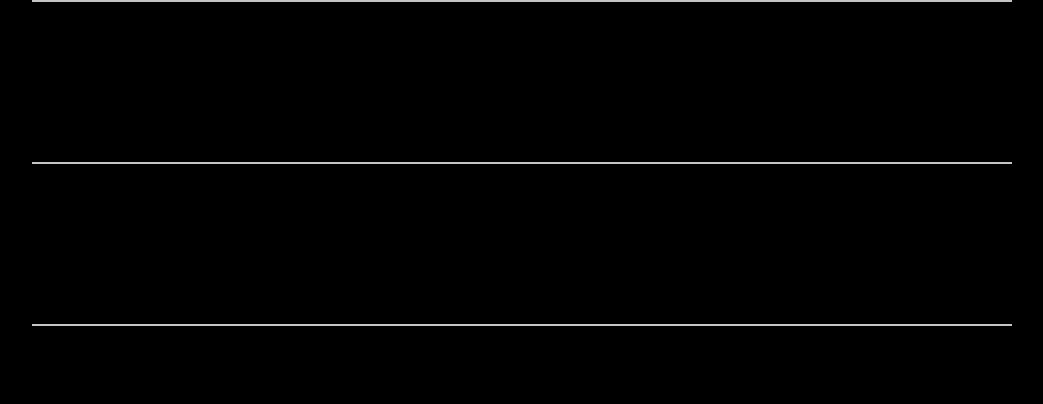
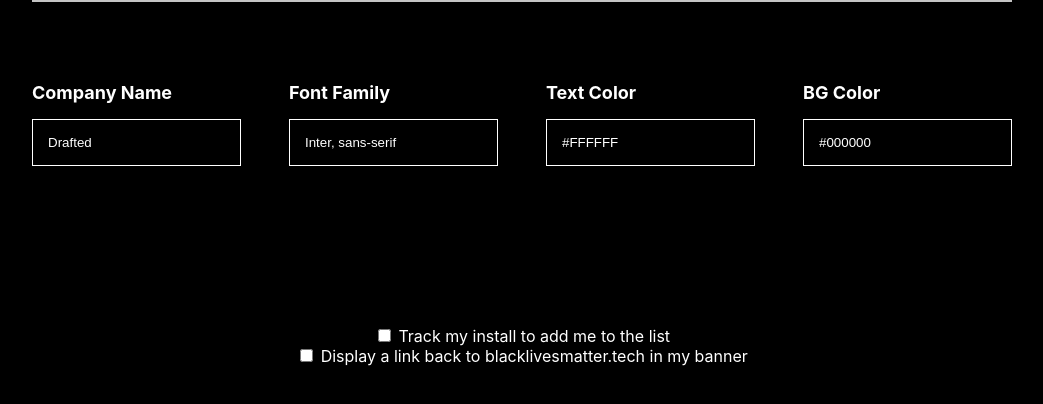
Before and after one commit to draftedus/blm-generator, a React (Create React App) app: page / in a window 1280 px wide. Shown: the top 404 px of the page, without its empty margins (118-1161 px from the left). Built offline with nearby package versions, Linux system fonts and the light colour scheme.

Commit message:
feat(form): add customization form

```diff
--- a/src/App.css
+++ b/src/App.css
@@ -4,22 +4,69 @@ html, body {
     padding: 0;
 }
 
+input {
+    padding: 15px;
+    border: 1px solid var(--main-text-color);;
+    background-color: var(--main-bg-color);
+    color: var(--main-text-color);;
+    text-outline: none;
+}
+iframe {
+    background-color: white;
+    width: 100%;
+}
 .app {
     /*colors*/
     --main-bg-color: black;
+    --main-text-color: white;
     --main-border-color: #C4C4C4;
     width: 100%;
     background-color: var(--main-bg-color);
     height: 100vh;
+    color: var(--main-text-color);
 }
 
 .app__form {
     margin: 0 auto;
     max-width: 980px;
+
 }
 
+.inputRow {
+    display: flex;
+    flex-flow: row wrap;
+    width: 100%;
+    justify-content: space-between;
+}
+
+.inputGroup {
+    display: flex;
+    flex-flow: column nowrap;
+}
+
+label {
+    padding-bottom: 15px;
+    font-size: 18px;
+    line-height: 22px;
+    font-weight: bold;
+}
+
+
 .section {
-    border-top: 2px solid var(--main-border-color);
     padding-top: 80px;
     padding-bottom: 80px;
 }
+
+.customize {
+    border-top: 2px solid var(--main-border-color);
+}
+
+.info {
+    display: flex;
+    align-items: center;
+    flex-flow: column nowrap;
+    justify-content: center;
+}
+h1 {
+    color: var(--main-text-color);;
+}
--- a/src/App.tsx
+++ b/src/App.tsx
@@ -1,14 +1,84 @@
-import React from 'react';
+import React, {FormEvent, useState} from 'react';
 import './App.css';
 
+// {
+//     font: 'Inter, sans-serif',
+//     companyName: 'Drafted',
+//     textColor: '#00000',
+//     bgColor: '#FCC501'
+// }
 function App() {
+
+    const [companyName, setCompanyName] = useState("Drafted");
+    const [fontFamily, setFontFamily] = useState("Inter, sans-serif");
+    const [bgColor, setBgColor] = useState("#000000");
+    const [textColor, setTextColor] = useState("#FFFFFF");
+    const [shouldTrack, setShouldTrack] = useState(true);
+    const [showLearnLink, setShowLearnLink] = useState(true);
+
+    const handleSubmit = (e: FormEvent<HTMLFormElement>) => {
+        e.preventDefault();
+    }
+
     return (
         <div className="app">
-            <div className="app__form">
-                <div className="section chooseLayout"></div>
-                <div className="section customize"></div>
-                <div className="section info"></div>
-            </div>
+            <form className="app__form" onSubmit={handleSubmit}>
+                <div className="section customize">
+                    <div className="inputRow">
+                        <div className="inputGroup companyName">
+                            <label>
+                                Company Name
+                            </label>
+                            <input
+                                type="text"
+                                value={companyName}
+                                onChange={e => setCompanyName(e.target.value)}
+                            />
+                        </div>
+                        <div className="inputGroup fontFamily">
+                            <label>
+                                Font Family
+                            </label>
+                            <input
+                                type="text"
+                                value={fontFamily}
+                                onChange={e => setFontFamily(e.target.value)}
+                            />
+                        </div>
+                        <div className="inputGroup textColor">
+                            <label>
+                                Text Color
+                            </label>
+                            <input
+                                type="text"
+                                value={textColor}
+                                onChange={e => setTextColor(e.target.value)}
+                            />
+                        </div>
+                        <div className="inputGroup bgColor">
+                            <label>
+                                BG Color
+                            </label>
+                            <input
+                                type="text"
+                                value={bgColor}
+                                onChange={e => setBgColor(e.target.value)}
+                            />
+                        </div>
+                    </div>
+                </div>
+                <div className="section info">
+                    <div>
+                    <input type="checkbox" id="track" name="track" value="track"/>
+                    <span> Track my install to add me to the list </span><br/>
+                    </div>
+                    <div>
+                    <input type="checkbox" id="learnLink" name="learnLink" value="learnLink"/>
+                    <span> Display a link back to blacklivesmatter.tech in my banner </span><br/>
+                    </div>
+                </div>
+            </form>
+
         </div>
     );
 }
```
